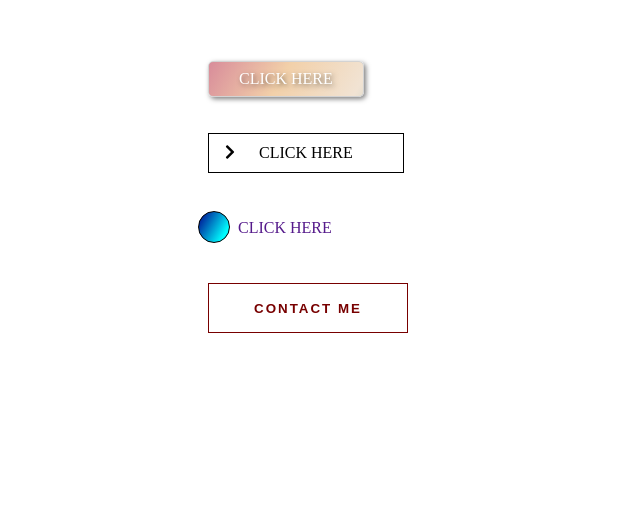
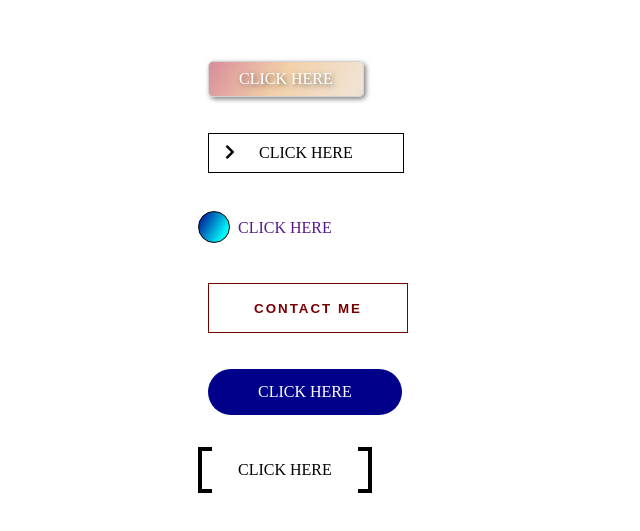
Before and after one commit to lauratondi/Buttons-exercise, a plain HTML site: page index.html in a window 1280 px wide. Shown: the part 147-678 px from the top of the page, without its empty margins (0-640 px from the left). Drawn offline with Linux system fonts and the light colour scheme.

Commit message:
Buttons 5 and 6 added

```diff
--- a/index.html
+++ b/index.html
@@ -37,12 +37,6 @@
     <br />
 
     <!-- BUTTON FOUR -->
-
-    <!-- <a href="" class="social"><i class="fab fa-facebook-f fa-2x"></i></a>
-      <a href="" class="social"><i class="fab fa-twitter fa-2x"></i></a>
-      <a href="" class="social"><i class="fab fa-whatsapp fa-2x"></i></a>
-      <a href="" class="social"><i class="fab fa-instagram fa-2x"></i></a> -->
-
     <button class="four">
       <div class="links">
         <a href="" class="box"><i class="fab fa-facebook-f fa-2x"></i></a>
@@ -52,5 +46,17 @@
       </div>
       <span>Contact me</span>
     </button>
+    <br />
+    <br />
+    <br />
+
+    <!-- BUTTON FIVE -->
+    <a href="" class="five">Click here</a>
+    <br />
+    <br />
+    <br />
+
+    <!-- BUTTON SIX -->
+    <a class="six">Click here</a>
   </body>
 </html>
--- a/style.css
+++ b/style.css
@@ -157,3 +157,88 @@ a.box i {
 a.box i:hover {
   transform: rotateZ(-45deg);
 }
+
+/* BUTTON FIVE */
+.five {
+  display: inline-block;
+  padding: 14px 50px;
+  text-decoration: none;
+  color: white;
+  background-color: darkblue;
+  border-radius: 30px;
+  text-transform: uppercase;
+}
+
+.five:hover {
+  animation-name: zoom;
+  animation-duration: 1s;
+  animation-iteration-count: infinite;
+  animation-direction: normal;
+}
+
+@keyframes zoom {
+  0% {
+    transform: scale(1);
+  }
+  25% {
+    transform: scale(1.2);
+  }
+  50% {
+    transform: scale(1);
+  }
+  75% {
+    transform: scale(1.2);
+  }
+  100% {
+    transform: scale(1);
+  }
+}
+
+/* SIX */
+
+.six {
+  display: inline-block;
+  padding: 10px 30px;
+  text-transform: uppercase;
+  text-decoration: none;
+  color: black;
+
+  position: relative;
+  transition: 1s;
+}
+
+.six::after {
+  position: absolute;
+  content: '';
+  top: -4px;
+  left: -10px;
+  height: 100%;
+  width: 10px;
+  border-left: 4px solid black;
+  border-top: 4px solid black;
+  border-bottom: 4px solid black;
+  transition: 0.4s;
+}
+
+.six::before {
+  position: absolute;
+  content: '';
+  top: -4px;
+  right: -10px;
+  height: 100%;
+  width: 10px;
+  border-right: 4px solid black;
+  border-top: 4px solid black;
+  border-bottom: 4px solid black;
+  transition: 0.4s;
+}
+
+.six:hover::after {
+  left: 0px;
+  width: 15px;
+}
+
+.six:hover::before {
+  right: 0;
+  width: 15px;
+}
```
